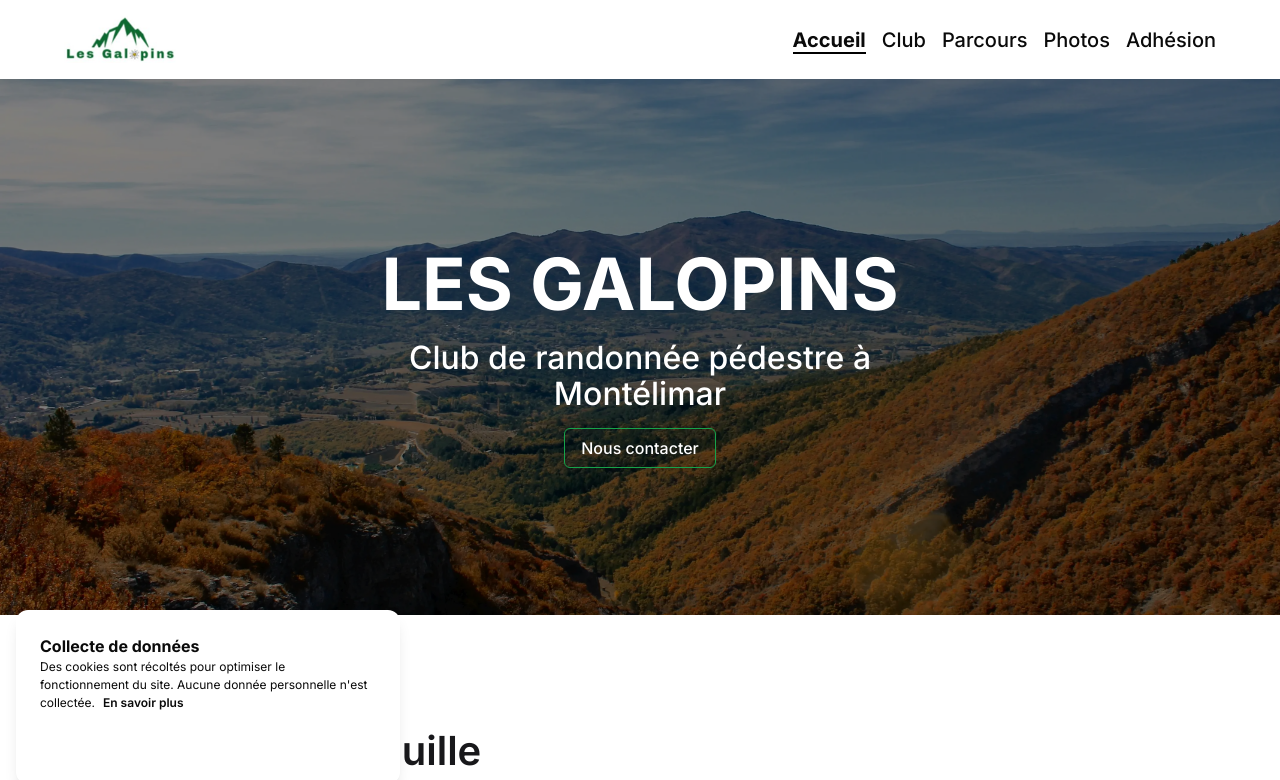
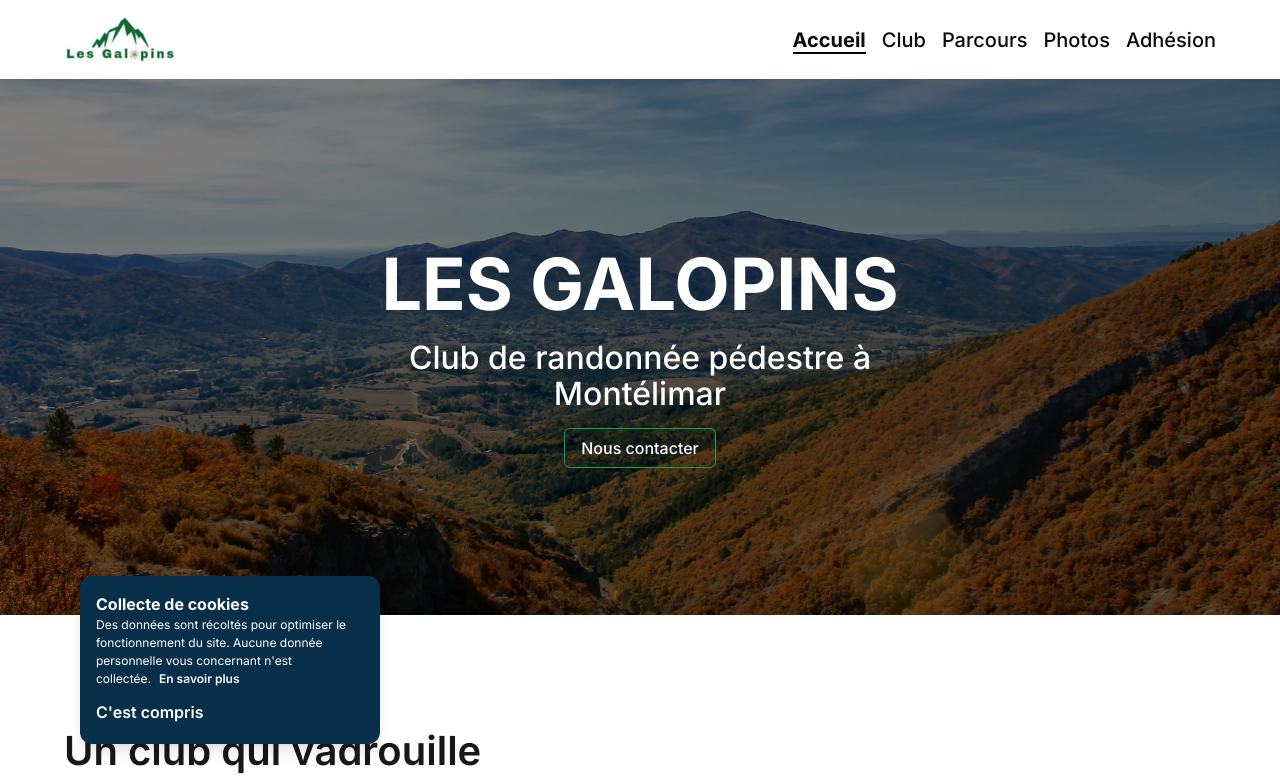
Before and after one commit to SebastienLaurentt/Galopins-Next-V2, a Next.js app: page / in a window 1280 px wide. Shown: the top 780 px of the page. Built offline with nearby package versions, Linux system fonts and the light colour scheme.

Commit message:
update cookieswindow css

```diff
--- a/components/CookiesWindow/CookiesWindow.tsx
+++ b/components/CookiesWindow/CookiesWindow.tsx
@@ -6,7 +6,7 @@ import Cookies from "universal-cookie";
 export default function CookiesWindow() {
   const [isClose, setIsClose] = useState(true);
 
-  const displayClass = !isClose ? "left-4" : "-left-full";
+  const displayClass = !isClose ? "left-6 md:left-10 " : "-left-full";
 
   function handleClick() {
     setIsClose(true);
@@ -33,19 +33,19 @@ export default function CookiesWindow() {
 
   return (
     <div
-      className={`bg-white md:w-96 fixed bottom-4 ${displayClass} p-6 shadow-lg rounded-xl w-10/12 transition-position duration-700`}
+      className={`bg-secondary text-white  fixed  ${displayClass} bottom-14 mr-16 md:mr-20 xl:ml-10 xl:max-w-[300px]  p-4  shadow-lg rounded-xl  transition-position duration-700`}
     >
-      <span className="font-bold">Collecte de données</span>
-      <div className="mb-4">
+      <span className="font-bold">Collecte de cookies</span>
+      <div className="mb-2">
         <p className="text-xs leading-normal mb-0">
-          Des cookies sont récoltés pour optimiser le fonctionnement du site. Aucune donnée personnelle n&apos;est collectée.
+          Des données sont récoltés pour optimiser le fonctionnement du site. Aucune donnée personnelle vous concernant n&apos;est collectée.
           <span className="ml-2 font-semibold">
             <a href="/mentions">En savoir plus</a>
           </span>
         </p>
       </div>
       <button
-        className="bg-danube-950 text-white font-semibold py-1 px-4 rounded-lg"
+        className="bg-danube-950 text-white font-semibold py-1  rounded-lg"
         onClick={handleClick}
       >
         C&apos;est compris
```
